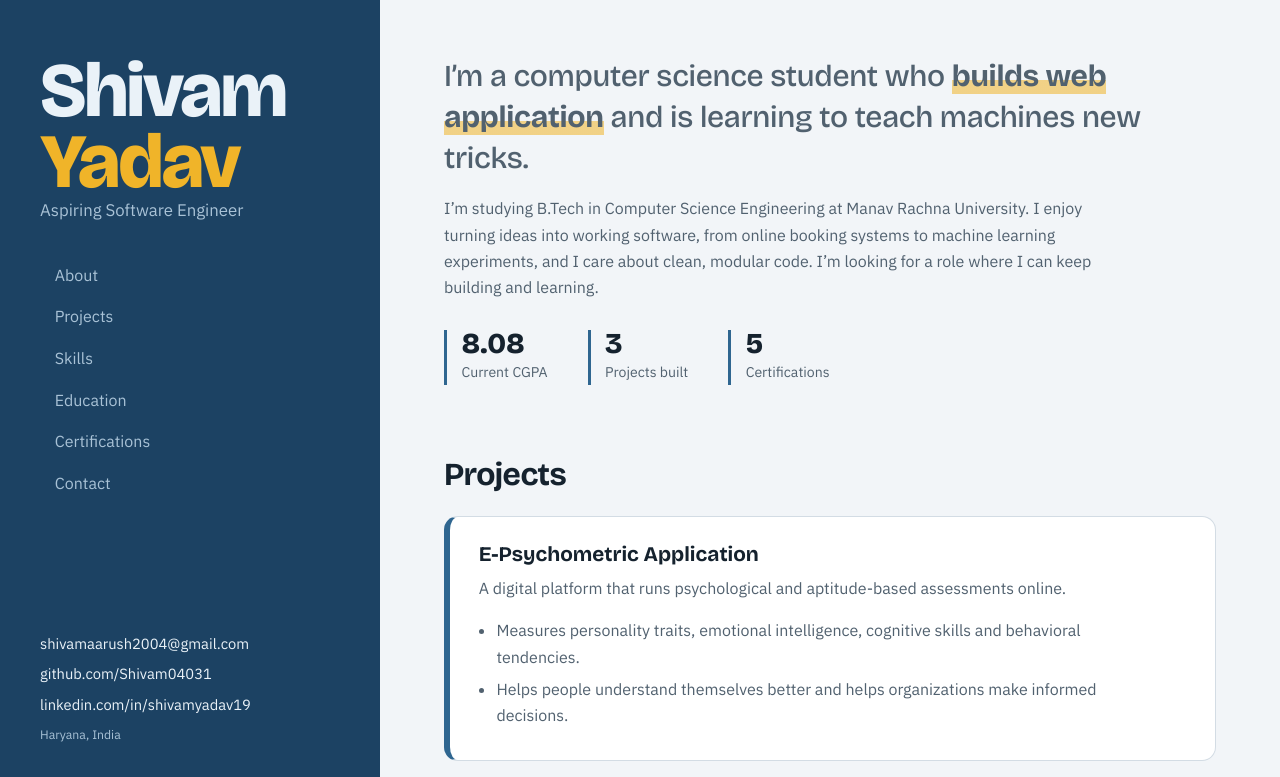
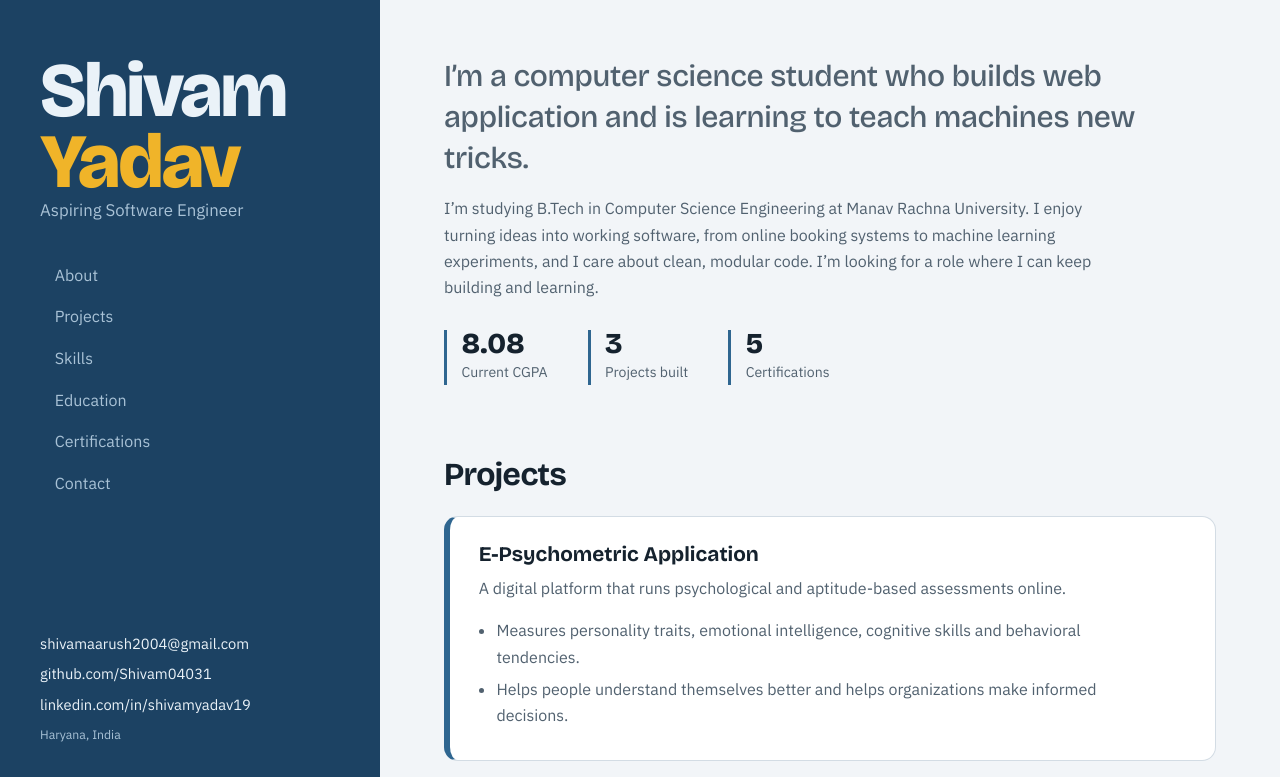
Before and after one commit to Shivam04031/index.html, a plain HTML site: page index.html in a window 1280 px wide. Shown: the top 777 px of the page. Drawn offline with nearby package versions, Linux system fonts and the light colour scheme.

Commit message:
Update index.html

```diff
--- a/index.html
+++ b/index.html
@@ -117,7 +117,7 @@ footer{color:var(--muted);font-size:.85rem;margin-top:3rem}
 
 <main>
 <section id="about">
-  <p class="lead">I’m a computer science student who <b>builds web application</b> and is learning to teach machines new tricks.</p>
+  <p class="lead">I’m a computer science student who builds web application and is learning to teach machines new tricks.</p>
   <p>I’m studying B.Tech in Computer Science Engineering at Manav Rachna University. I enjoy turning ideas into working software, from online booking systems to machine learning experiments, and I care about clean, modular code. I’m looking for a role where I can keep building and learning.</p>
   <div class="stats">
     <div><strong>8.08</strong><span>Current CGPA</span></div>
```
